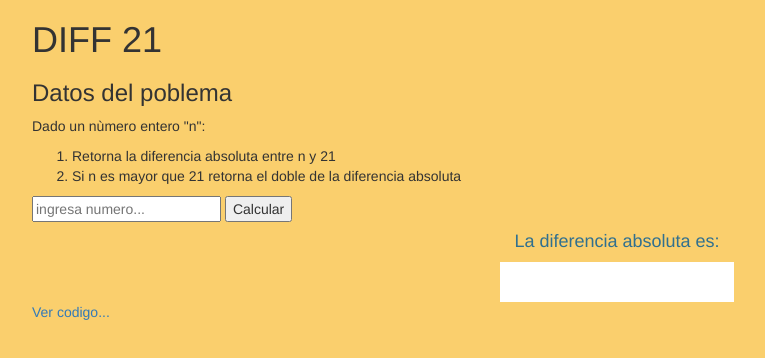
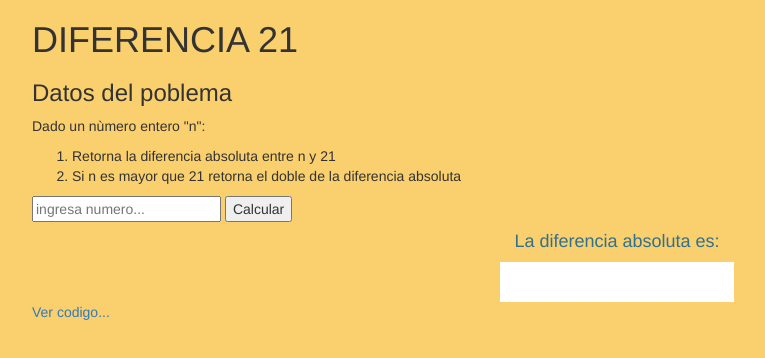
Before and after one commit to yovannanetwork/ejercicio-8, a plain HTML site: page index.html in a window 1280 px wide. Shown: the whole page, without its empty margins (23-788 px from the left). Drawn offline with nearby package versions, Linux system fonts and the light colour scheme.

Commit message:
modificacion en html

```diff
--- a/index.html
+++ b/index.html
@@ -11,7 +11,7 @@
 <body>
     <div class="container">
         <div class="row">
-            <h1>DIFF 21</h1>
+            <h1>DIFERENCIA 21</h1>
             <div>
                 <h3>Datos del poblema</h3>
                 <p>Dado un nùmero entero "n":</p>
```
